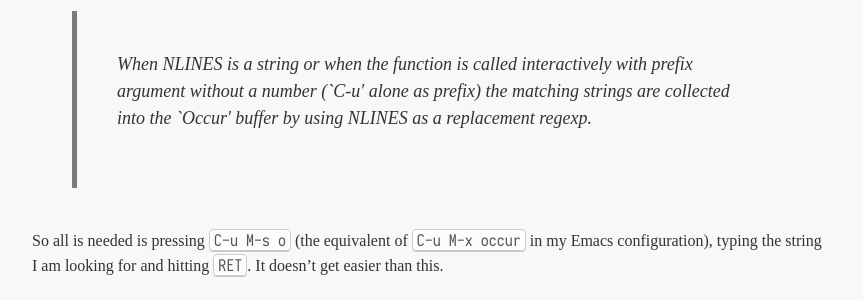
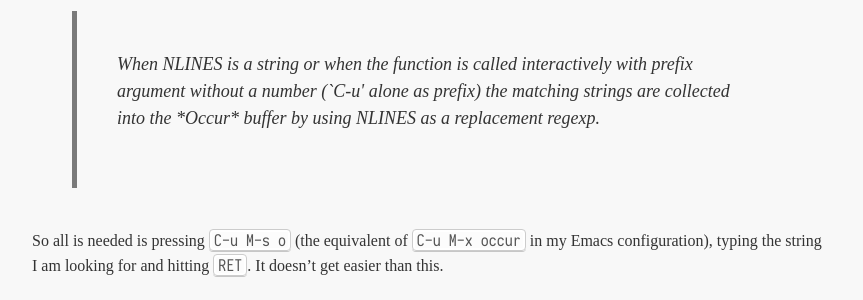
Before and after one commit to manuel-uberti/manuel-uberti.github.io, a Jekyll site: the page built from _posts/2019-05-14-occur.md, in a window 1280 px wide. Shown: the part 485-785 px from the top of the page, without its empty margins (208-1071 px from the left). Built offline with Jekyll 4.4.1, drawn with Linux system fonts in a browser that asks for light colours; some web fonts are replaced.

Commit message:
Fix formatting

```diff
--- a/_posts/2019-05-14-occur.md
+++ b/_posts/2019-05-14-occur.md
@@ -30,7 +30,7 @@ documentation:
 
 > When NLINES is a string or when the function is called interactively with
 > prefix argument without a number (\`C-u\' alone as prefix) the matching
-> strings are collected into the `*Occur*\' buffer by using NLINES as a
+> strings are collected into the \*Occur\* buffer by using NLINES as a
 > replacement regexp.
 
 So all is needed is pressing <kbd>C-u M-s o</kbd> (the equivalent of
```
